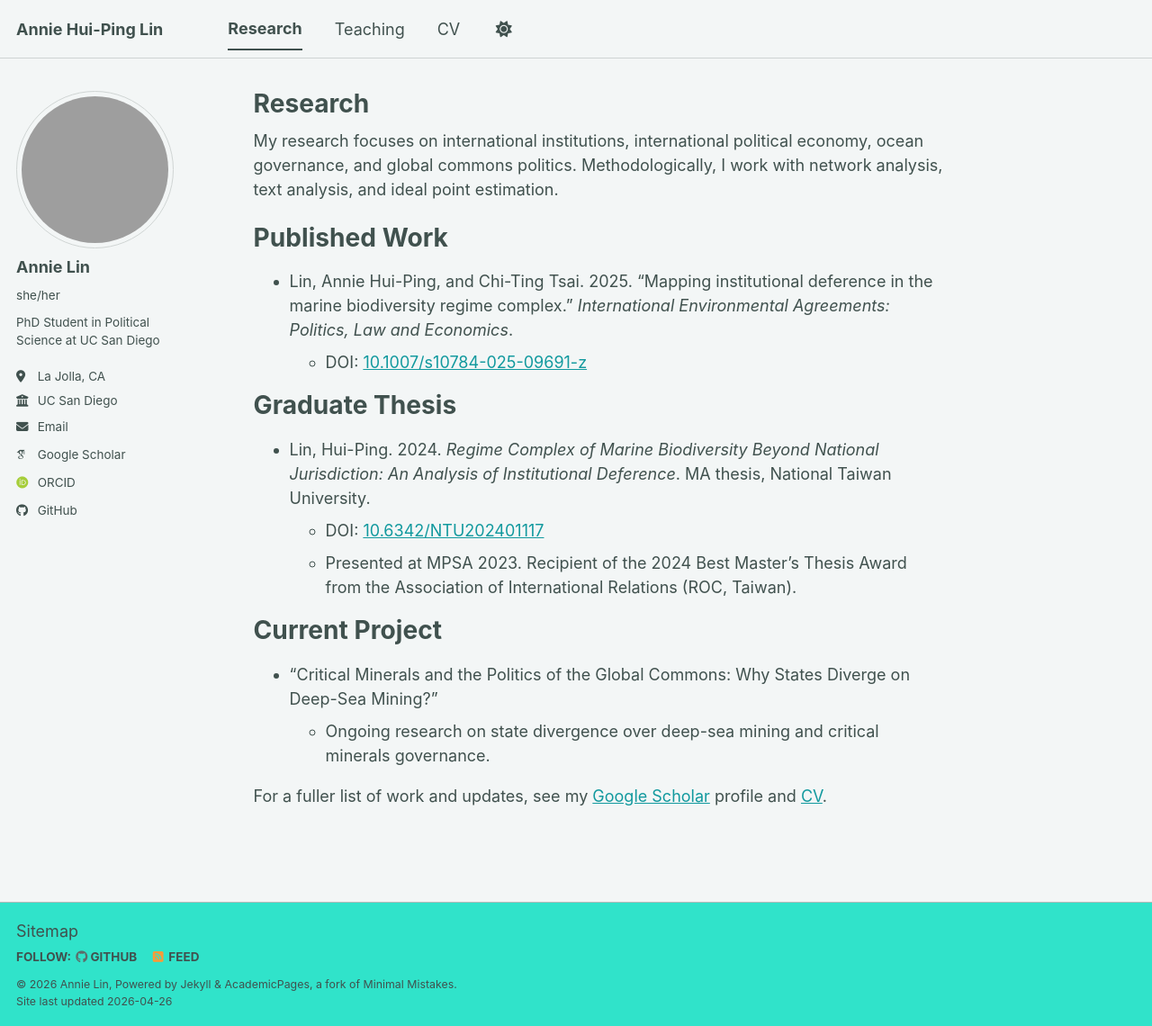
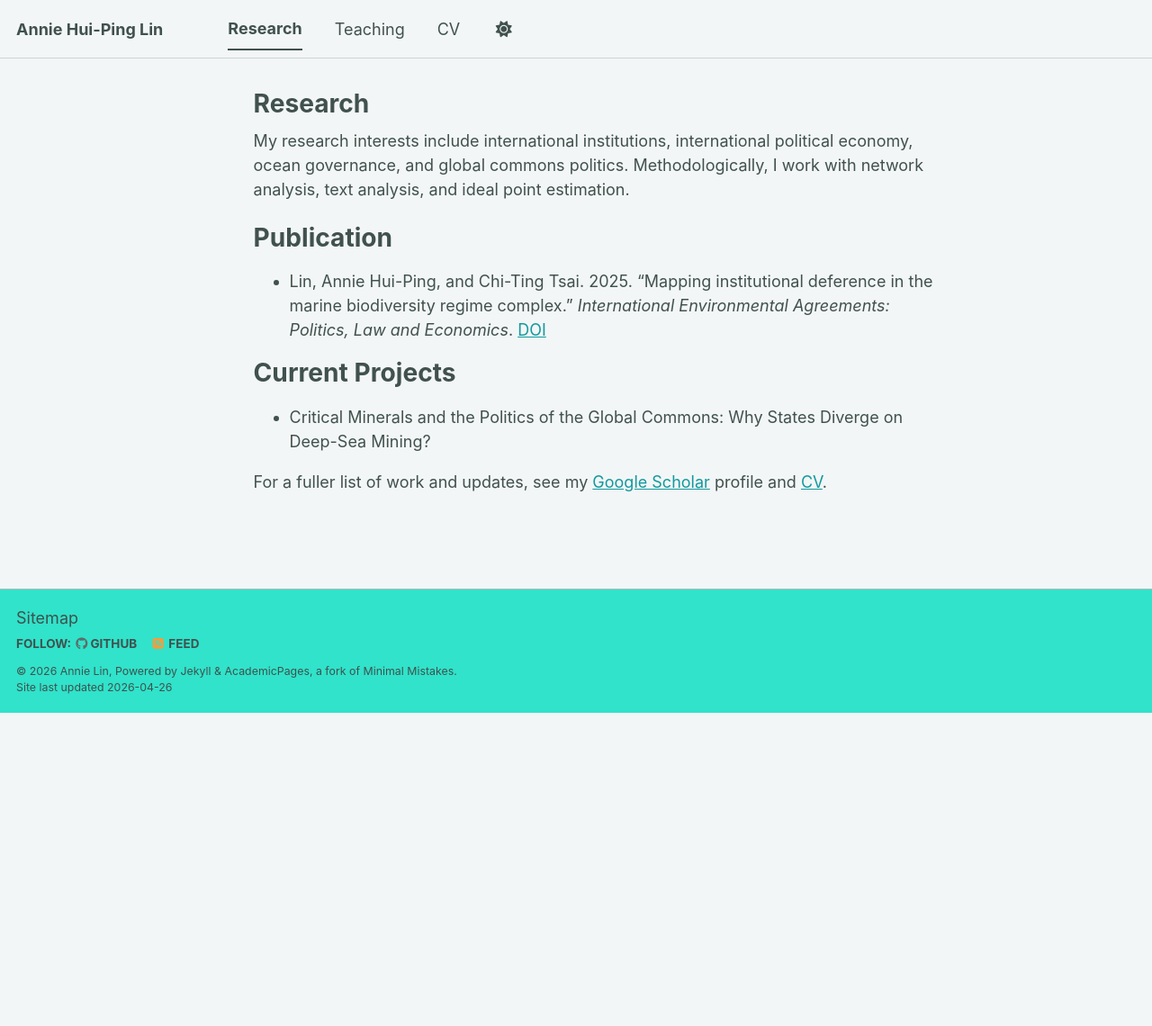
Before and after one commit to anniehplin/anniehplin.github.io, a Jekyll site: the page built from _pages/research.md, in a window 1280 px wide and 1140 px high. Shown: the whole window at 90% size. Built offline with Jekyll 4.4.1, drawn with Linux system fonts in a browser that asks for light colours; some web fonts are replaced; a script bundle is joined from its source files by our own code; library files that are not in the unit come from our copies; grey boxes are pictures that could not be loaded.

```diff
--- a/_data/navigation.yml
+++ b/_data/navigation.yml
@@ -15,4 +15,4 @@ main:
     url: /teaching/
 
   - title: "CV"
-    url: /cv/
+    url: /files/Lin_CV_Mar_2026.pdf
--- a/_pages/research.md
+++ b/_pages/research.md
@@ -2,30 +2,21 @@
 layout: single
 title: "Research"
 permalink: /research/
-author_profile: true
+author_profile: false
 redirect_from:
   - /publications/
 ---
 
-My research focuses on international institutions, international political economy, ocean governance, and global commons politics. Methodologically, I work with network analysis, text analysis, and ideal point estimation.
+My research interests include international institutions, international political economy, ocean governance, and global commons politics. Methodologically, I work with network analysis, text analysis, and ideal point estimation.
 
-Published Work
+Publication
 ======
 
-* Lin, Annie Hui-Ping, and Chi-Ting Tsai. 2025. "Mapping institutional deference in the marine biodiversity regime complex." *International Environmental Agreements: Politics, Law and Economics*.
-  * DOI: [10.1007/s10784-025-09691-z](https://doi.org/10.1007/s10784-025-09691-z)
+* Lin, Annie Hui-Ping, and Chi-Ting Tsai. 2025. "Mapping institutional deference in the marine biodiversity regime complex." *International Environmental Agreements: Politics, Law and Economics*. [DOI](https://doi.org/10.1007/s10784-025-09691-z)
 
-Graduate Thesis
+Current Projects
 ======
 
-* Lin, Hui-Ping. 2024. *Regime Complex of Marine Biodiversity Beyond National Jurisdiction: An Analysis of Institutional Deference*. MA thesis, National Taiwan University.
-  * DOI: [10.6342/NTU202401117](https://doi.org/10.6342/NTU202401117)
-  * Presented at MPSA 2023. Recipient of the 2024 Best Master's Thesis Award from the Association of International Relations (ROC, Taiwan).
-
-Current Project
-======
-
-* "Critical Minerals and the Politics of the Global Commons: Why States Diverge on Deep-Sea Mining?"
-  * Ongoing research on state divergence over deep-sea mining and critical minerals governance.
+* Critical Minerals and the Politics of the Global Commons: Why States Diverge on Deep-Sea Mining?
 
 For a fuller list of work and updates, see my [Google Scholar](https://scholar.google.com/citations?user=4lubvigAAAAJ&hl=en) profile and [CV](/files/Lin_CV_Mar_2026.pdf).
--- a/_pages/teaching.html
+++ b/_pages/teaching.html
@@ -2,10 +2,10 @@
 layout: single
 title: "Teaching"
 permalink: /teaching/
-author_profile: true
+author_profile: false
 ---
 
-I have served as a teaching assistant at UC San Diego and National Taiwan University across courses in international relations, comparative politics, political theory, and methods.
+Courses I have supported as a teaching assistant:
 
 UC San Diego
 ======
```
Also changed, not shown: _pages/about.md (+4 -14 lines), _pages/cv.md (+1 -1 lines).
